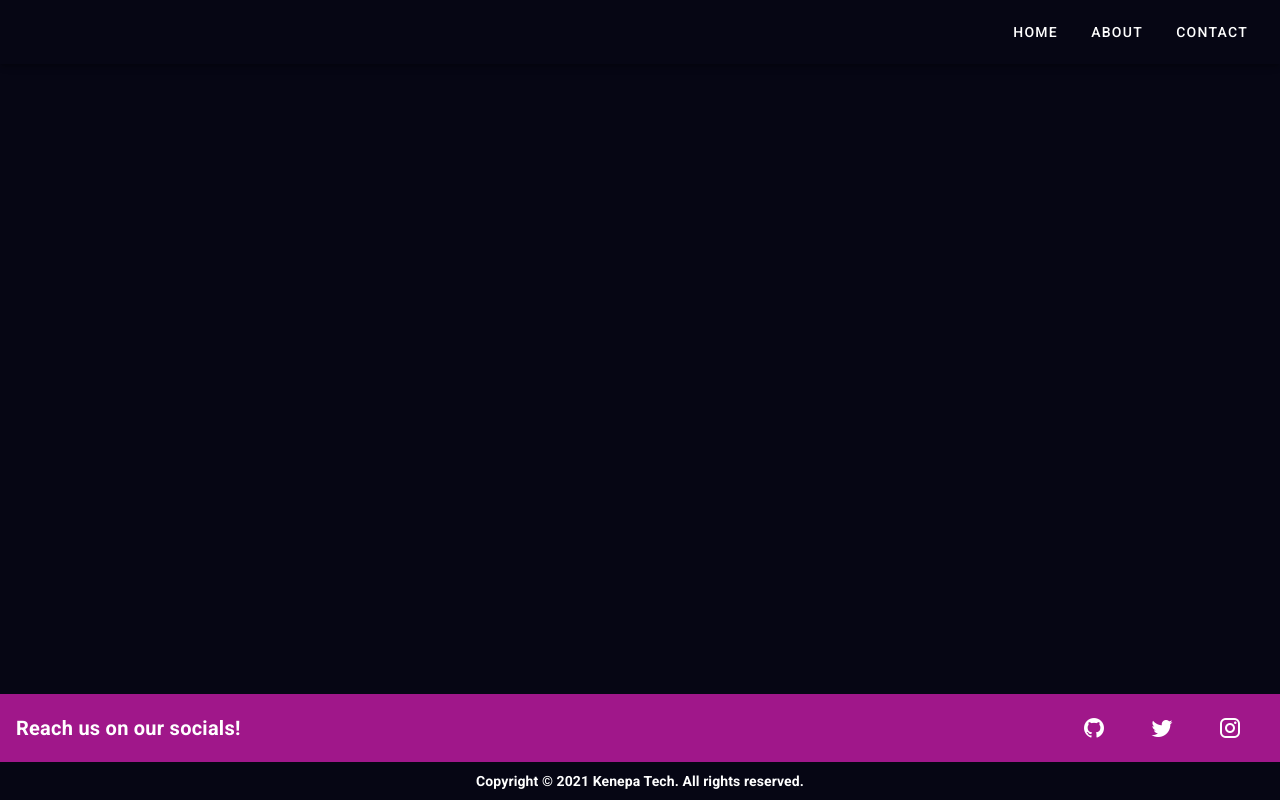
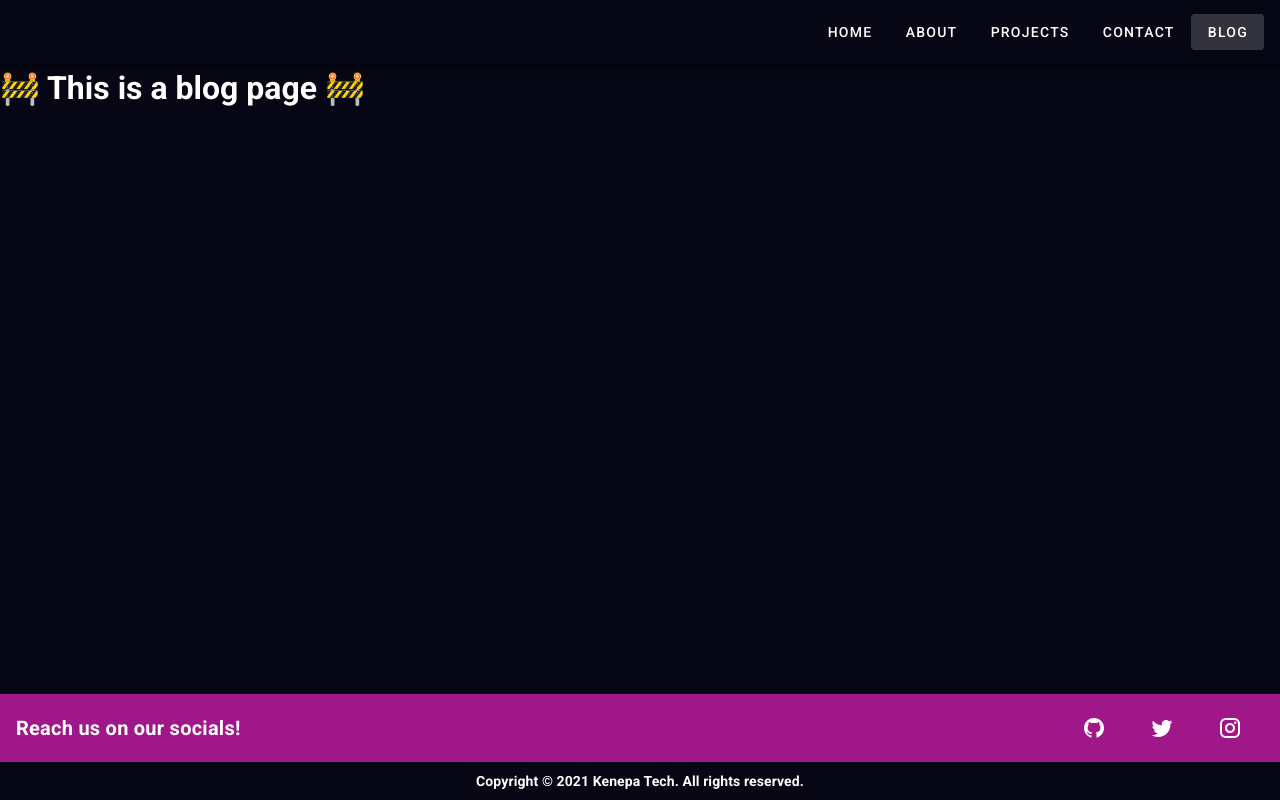
Before and after one commit to KenepaTech/kenepa-vue, a Vue app: page /blog in a window 1280 px wide. Built offline with nearby package versions, Linux system fonts and the light colour scheme.

Commit message:
Add projects and blog views

```diff
--- a/src/App.vue
+++ b/src/App.vue
@@ -37,6 +37,10 @@ export default {
   --kenepa-sunglow: #f8c93c;
 }
 
+h1 {
+  color: white;
+}
+
 .main-bg-color {
   background-color: var(--main-bg-color);
 }
--- a/src/components/Navbar.vue
+++ b/src/components/Navbar.vue
@@ -37,7 +37,9 @@ export default {
       menuItems: [
         { title: "Home", path: "/" },
         { title: "About", path: "/about" },
+        { title: "Projects", path: "/projects" },
         { title: "Contact", path: "/contact" },
+        { title: "Blog", path: "/blog" },
       ],
     };
   },
--- a/src/router/index.js
+++ b/src/router/index.js
@@ -25,6 +25,18 @@ const routes = [
     component: () =>
       import(/* webpackChunkName: "contact" */ "@/views/Contact.vue"),
   },
+  {
+    path: "/projects",
+    name: "Projects",
+    component: () =>
+      import(/* webpackChunkName: "projects" */ "@/views/Projects.vue"),
+  },
+  {
+    path: "/blog",
+    name: "Blog",
+    component: () =>
+      import(/* webpackChunkName: "blog" */ "@/views/Blog.vue"),
+  },
 ];
 
 const router = new VueRouter({
--- /dev/null
+++ b/src/views/Blog.vue
@@ -0,0 +1,11 @@
+<template>
+  <div class="blog">
+    <h1>🚧 This is a blog page 🚧</h1>
+  </div>
+</template>
+
+<script>
+export default {
+  name: "Blog",
+};
+</script>
--- /dev/null
+++ b/src/views/Projects.vue
@@ -0,0 +1,11 @@
+<template>
+  <div class="projects">
+    <h1>🚧 This is a projects page 🚧</h1>
+  </div>
+</template>
+
+<script>
+export default {
+  name: "Projects",
+};
+</script>
```
